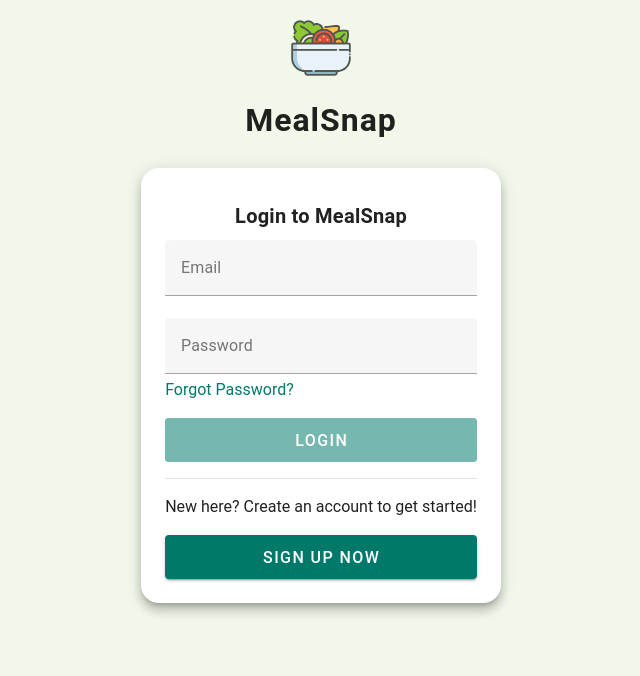
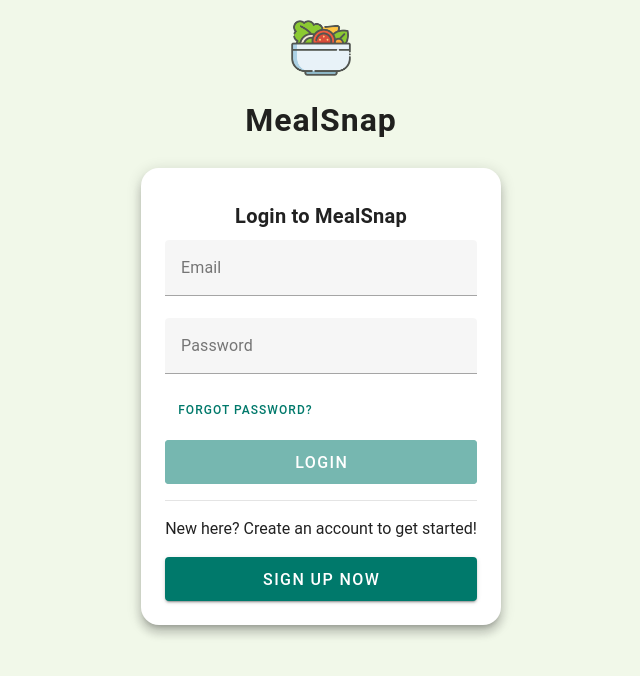
Before and after one commit to MertAksehirlioglu/my-meal-tracker, a Nuxt app: page /login in a window 1280 px wide. Shown: the top 676 px of the page, without its empty margins (319-959 px from the left). Built offline with nearby package versions, Linux system fonts and the light colour scheme; no server answers.

Commit message:
Fix login page

```diff
--- a/pages/login.vue
+++ b/pages/login.vue
@@ -40,12 +40,15 @@
           :rules="[(v) => !!v || 'Password is required']"
           @input="resetError"
         />
-        <div
-          class="mb-4 text-left text-primary"
-          style="cursor: pointer; margin-top: -18px"
-          @click="goToForgotPassword"
-        >
-          Forgot Password?
+        <div class="text-left mb-4">
+          <v-btn
+            variant="text"
+            color="primary"
+            size="small"
+            @click="goToForgotPassword"
+          >
+            Forgot Password?
+          </v-btn>
         </div>
         <v-btn
           :disabled="!formValid || loading"
@@ -82,17 +85,16 @@
             variant="tonal"
             class="mb-3"
             icon="mdi-information"
+            density="compact"
           >
-            <v-card-title class="mb-2">
-              <strong>This is a portfolio demo.</strong>
-            </v-card-title>
-            <v-card-subtitle class="mb-0">New signups are disabled.</v-card-subtitle>
+            <v-alert-title class="text-body-2">This is a portfolio demo. New signups are disabled.</v-alert-title>
           </v-alert>
           <v-card-subtitle class="text-grey-darken-2 mb-2">For demo access, contact:</v-card-subtitle>
           <v-chip
             color="primary"
             variant="outlined"
             prepend-icon="mdi-email"
+            size="small"
             @click="contactDeveloper"
           >
             mertaksehirlioglu@hotmail.com
```
